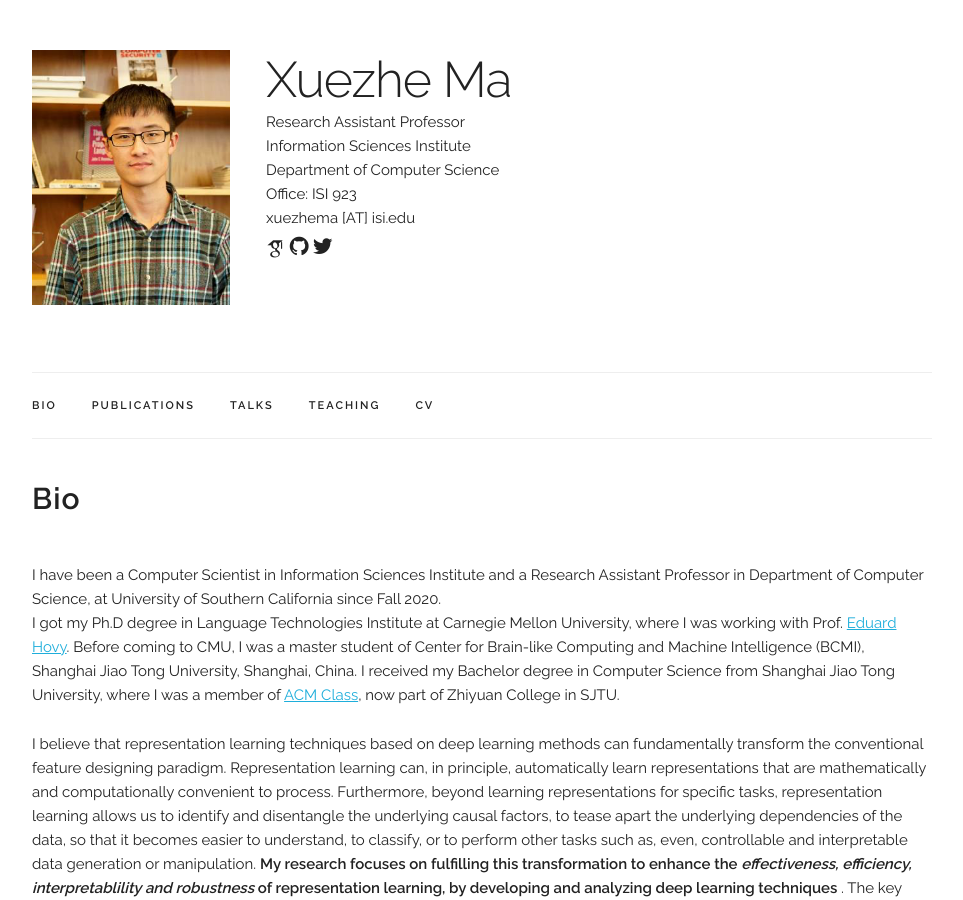
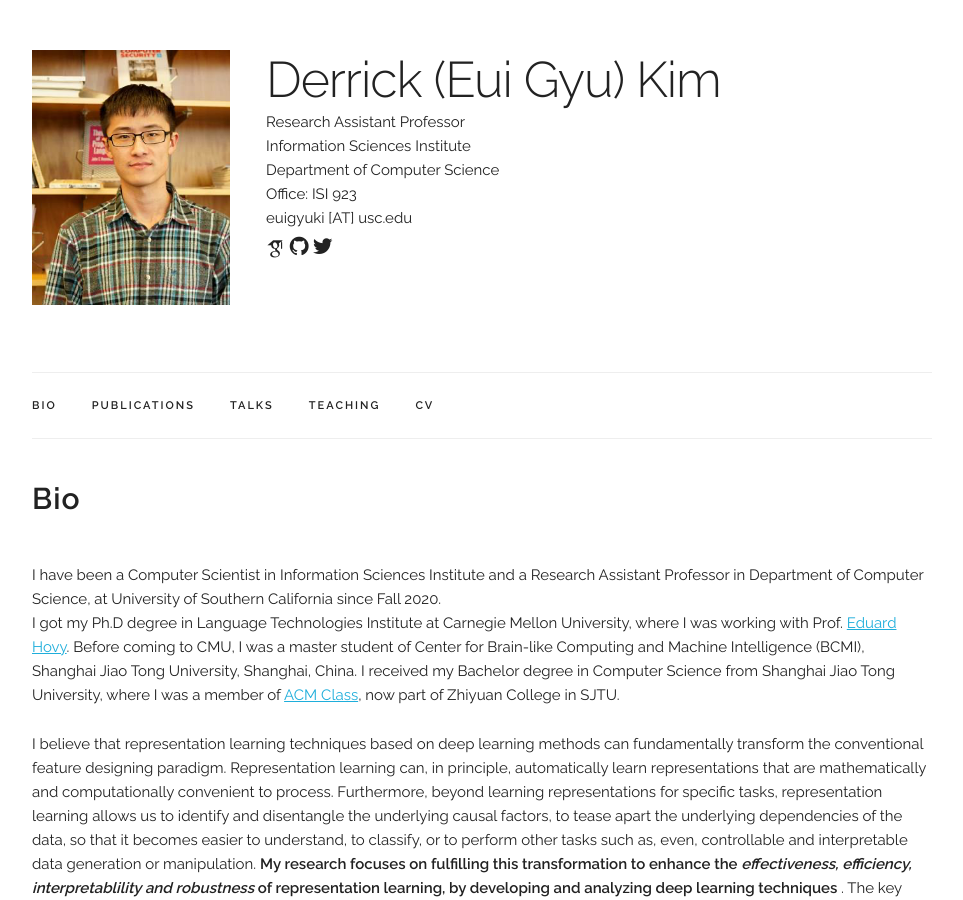
Before and after one commit to euigyuki/euigyuki.github.io, a Jekyll site: the page built from index.html, in a window 1280 px wide and 900 px high. Shown: the whole window, without its empty margins (158-1121 px from the left). Built offline with Jekyll 4.4.1, drawn with Linux system fonts in a browser that asks for light colours; some web fonts are replaced; some of the changed text lies outside the part shown.

Commit message:
changes to CV

```diff
--- a/_data/main_info.yaml
+++ b/_data/main_info.yaml
@@ -1,6 +1,6 @@
-name: "Xuezhe Ma"
+name: "Derrick (Eui Gyu) Kim"
 title: "Research Assistant Professor"
-email: "xuezhema [AT] isi.edu"
+email: "euigyuki [AT] usc.edu"
 profile_pic: "/assets/profile-pics/profile.png"
 affiliation1: "Information Sciences Institute"
 affiliation2: "Department of Computer Science"
@@ -8,7 +8,6 @@ affiliation3: "University of Southern California"
 address1: "4676 Admiralty Way"
 address2: "Marina Del Rey, CA, 90292"
 office: "ISI 923"
-twitter: "https://twitter.com/MaxMa1987"
 google_scholar: "https://scholar.google.com/citations?user=6_MQLIcAAAAJ"
-github: "https://github.com/XuezheMax"
+github: "https://github.com/euigyuki"
 resume: "/assets/CV.pdf"
```
Also changed, not shown: 1 other file.
